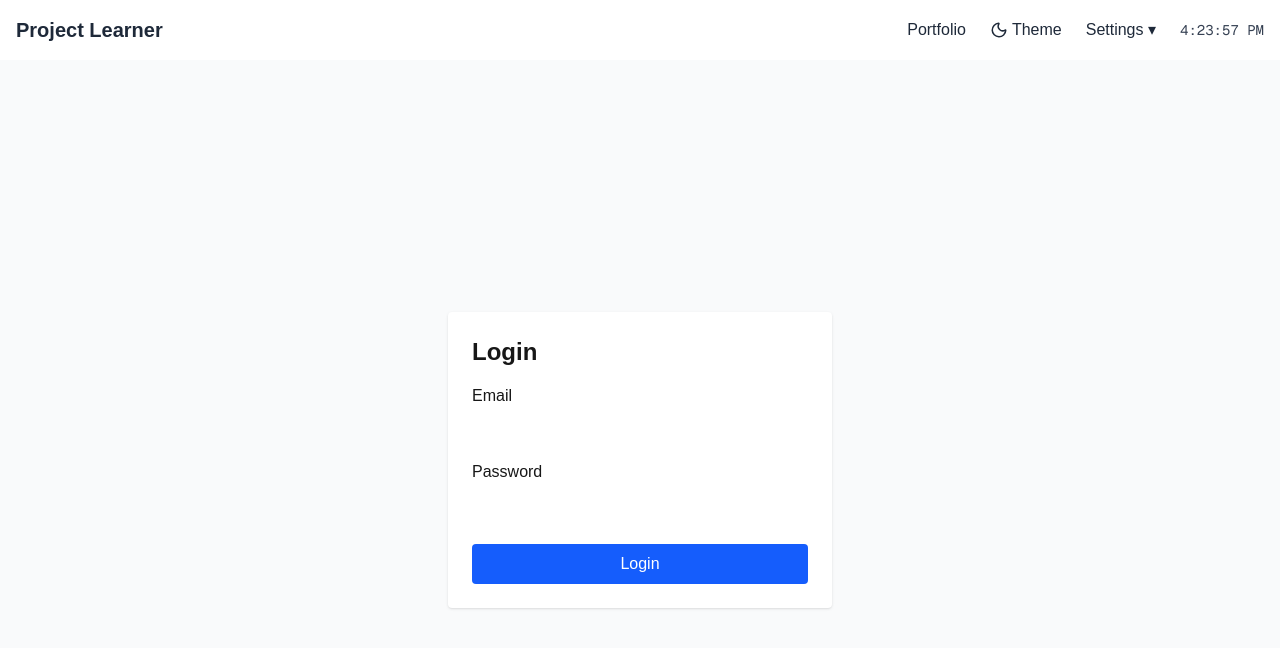
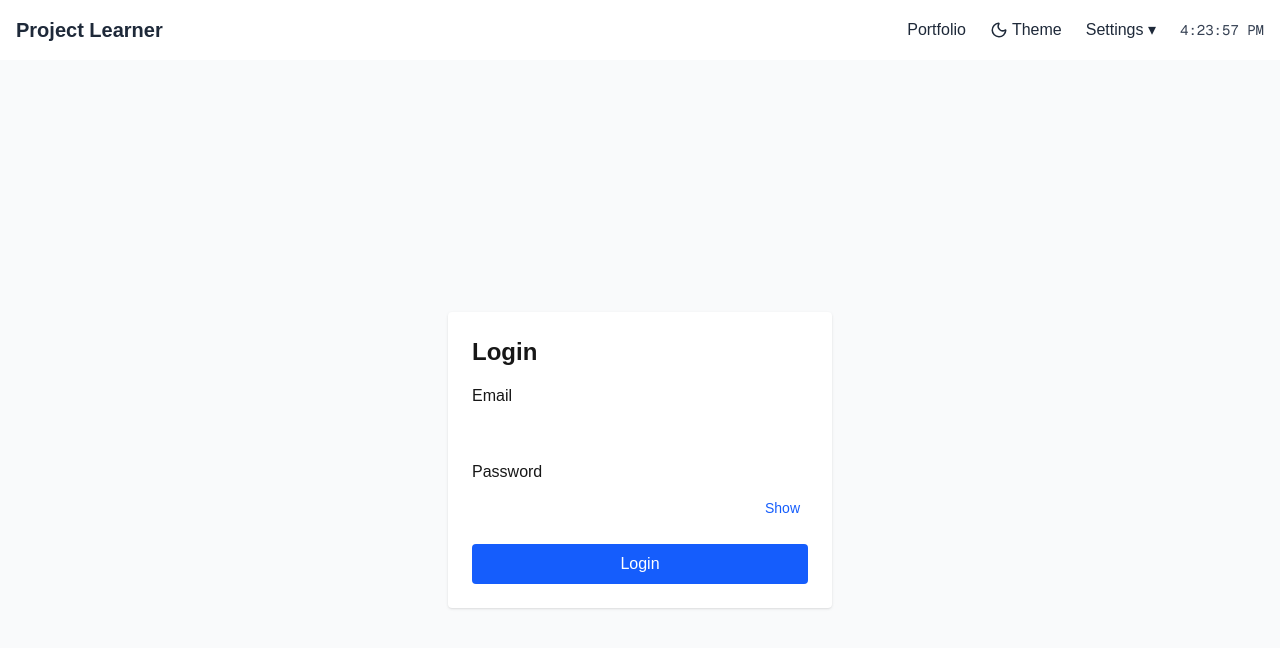
Before and after one commit to mayankrsagar/Project-Learner, a Next.js app in the folder frontend/: page /login in a window 1280 px wide. Shown: the top 648 px of the page. Built offline with nearby package versions, Linux system fonts and the light colour scheme; no server answers.

Commit message:
testing frontend login

```diff
--- a/frontend/src/api/authApi.ts
+++ b/frontend/src/api/authApi.ts
@@ -1,7 +1,13 @@
 import axiosClient from './axiosClient';
 
 export const login = async (email: string, password: string) => {
+  console.log('Logging in user:', email);
   const { data } = await axiosClient.post('/api/users/login', { email, password });
+  console.log('Login response:', data);
+  if (!data || !data.user) {
+    console.error('Login failed:', data);
+    return null;
+  }
   return data;
 };
 
--- a/frontend/src/api/axiosClient.ts
+++ b/frontend/src/api/axiosClient.ts
@@ -1,7 +1,7 @@
 import axios from 'axios';
 
 const axiosClient = axios.create({
-  baseURL: process.env.API_URL || 'https://project-learner.onrender.com/',
+  baseURL: process.env.API_URL || '',
   withCredentials: true,
 });
 
--- a/frontend/src/app/login/page.tsx
+++ b/frontend/src/app/login/page.tsx
@@ -12,8 +12,10 @@ import { useLogin } from '../../hooks/useAuth';
 export default function LoginPage() {
   const router = useRouter();
   const { loginUser } = useLogin();
-  const [email, setEmail] = useState('');
-  const [password, setPassword] = useState('');
+  const [email, setEmail] = useState<string>('');
+  const [password, setPassword] = useState<string>('');
+  const [showPassword, setShowPassword] = useState<boolean>(false);
+
   const [error, setError] = useState<string | null>(null);
 
   const handleSubmit = async (e: FormEvent) => {
@@ -46,13 +48,25 @@ export default function LoginPage() {
 
        <label className="block mb-4">
   <span>Password</span>
+  <div className="relative">
     <input
-            type="password"
+      type={showPassword ? 'text' : 'password'}
       value={password}
+      autoComplete="current-password"
       onChange={(e) => setPassword(e.target.value)}
       required
-            className="mt-1 block w-full border-gray-300 dark:border-gray-600 rounded p-2 bg-white dark:bg-gray-700 text-gray-900 dark:text-gray-100"/>
+      className="mt-1 block w-full pr-10 border-gray-300 dark:border-gray-600 rounded p-2 bg-white dark:bg-gray-700 text-gray-900 dark:text-gray-100"
+    />
+    <button
+      type="button"
+      onClick={() => setShowPassword((prev) => !prev)}
+      className="absolute inset-y-0 right-2 flex items-center text-sm text-blue-600 dark:text-blue-400"
+    >
+      {showPassword ? 'Hide' : 'Show'}
+    </button>
+  </div>
 </label>
+
 
         <button
           type="submit"
```
Lines whose indentation alone changed are shown as unchanged.
